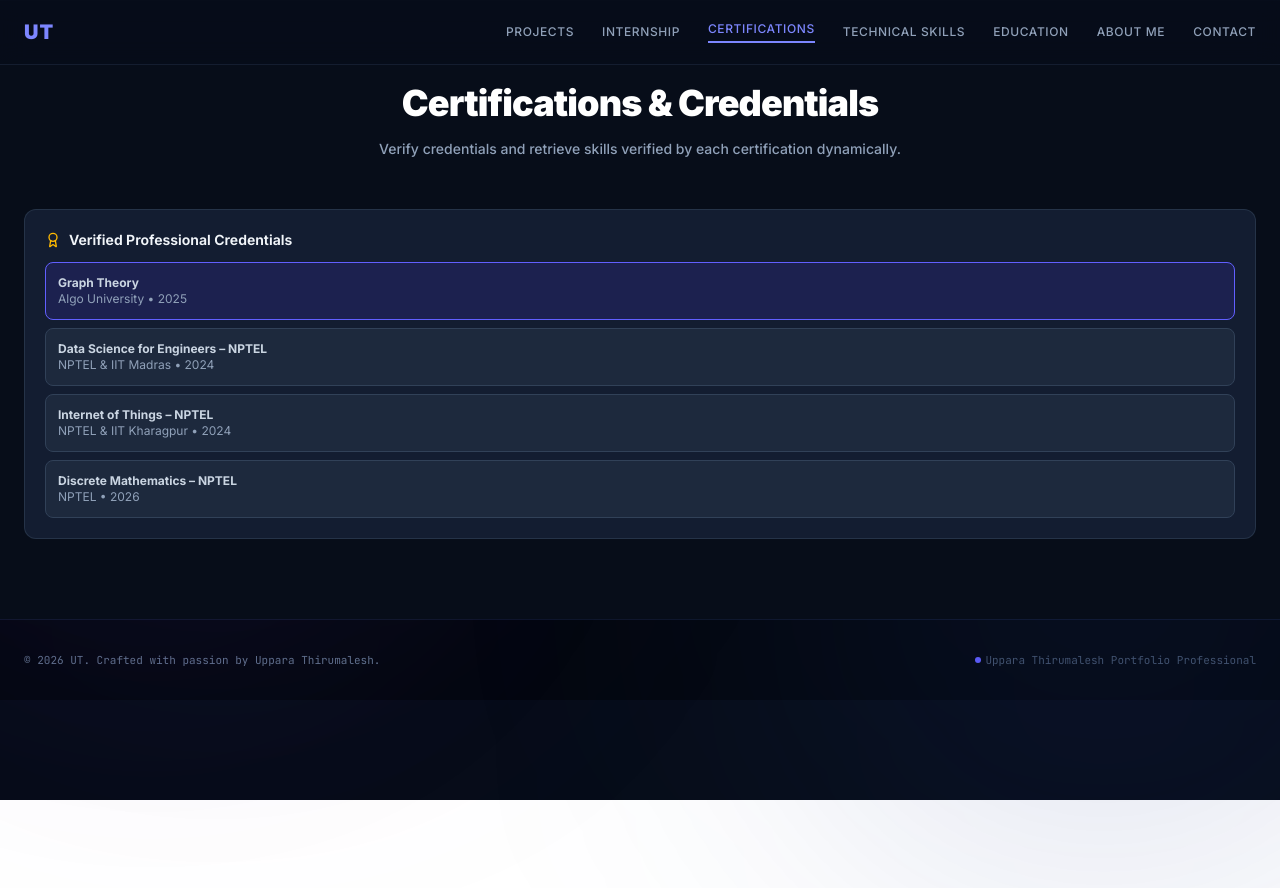
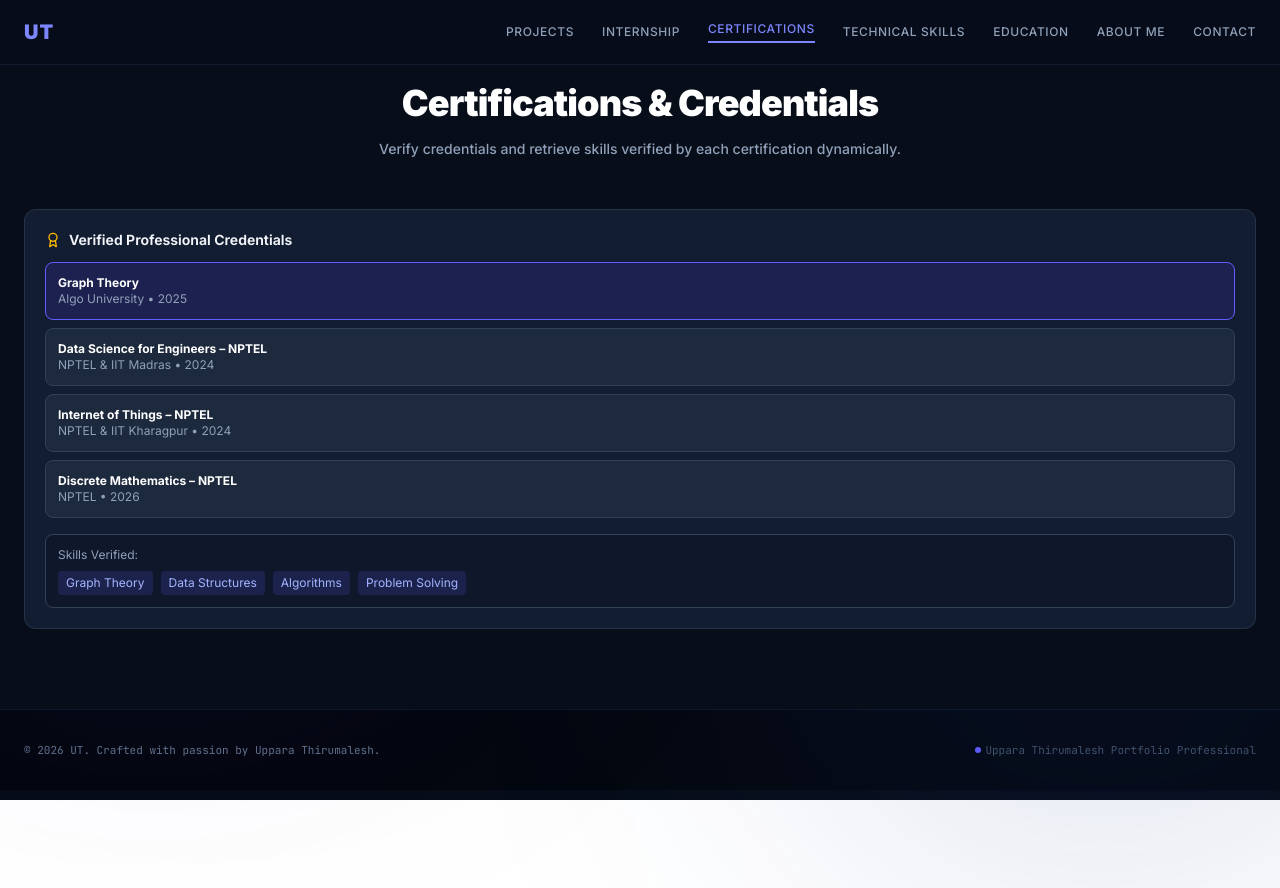
Before and after one commit to UpparaThirumalesh/portifolio, a React (Vite) app: page / in a window 1280 px wide. Both pictures are taken after a click on the button "CERTIFICATIONS". Shown: the top 888 px of the page. Built offline with nearby package versions, Linux system fonts and the light colour scheme.

Commit message:
Updated CGPA to 8.02 and fixed portfolio components

```diff
--- a/src/components/CertsSkillsEducationWidget.tsx
+++ b/src/components/CertsSkillsEducationWidget.tsx
@@ -2,11 +2,7 @@ import React, { useState } from 'react';
 import { CERTIFICATIONS, EDUCATION } from '../data';
 import {
   Award,
-  GraduationCap,
-  CheckCircle,
-  Star,
-  Sparkles,
-  BookOpen
+  GraduationCap
 } from 'lucide-react';
 
 interface CertsSkillsEducationWidgetProps {
@@ -18,7 +14,6 @@ export default function CertsSkillsEducationWidget({
 }: CertsSkillsEducationWidgetProps) {
 
   const [selectedCertId, setSelectedCertId] = useState<number>(1);
-  const [showScoreBreakdown, setShowScoreBreakdown] = useState(false);
 
   const selectedCert =
     CERTIFICATIONS.find(
@@ -27,7 +22,7 @@ export default function CertsSkillsEducationWidget({
 
   // Academic scores
   const cgpa = 8.02;
-  const cgpaInPercentage = cgpa * 10; // 80.2%
+  const cgpaInPercentage = 80.2;
 
   const intermediateScore = 98.3;
 
@@ -37,34 +32,32 @@ export default function CertsSkillsEducationWidget({
 
   return (
     <div
-      id="certs-skills-education-widget"
       className="w-full bg-[#131D31] rounded-xl border border-slate-700/60 p-5 space-y-6 text-xs text-slate-300"
     >
 
-      {/* Certification Section */}
       {(viewMode === "all" || viewMode === "certifications") && (
         <div>
 
           <h4 className="font-semibold text-slate-100 text-sm flex items-center gap-2">
-            <Award className="w-4 h-4 text-amber-400"/>
+            <Award className="w-4 h-4 text-amber-400" />
             Verified Professional Credentials
           </h4>
 
           <div className="space-y-2 mt-3">
 
-            {CERTIFICATIONS.map(cert => (
+            {CERTIFICATIONS.map((cert) => (
 
               <button
                 key={cert.id}
                 onClick={() => setSelectedCertId(cert.id)}
-                className={`w-full p-3 rounded-lg border text-left ${
+                className={`w-full p-3 rounded-lg border text-left transition-all ${
                   selectedCertId === cert.id
                     ? "bg-indigo-600/15 border-indigo-500"
                     : "bg-slate-800 border-slate-700"
                 }`}
               >
 
-                <div className="font-bold">
+                <div className="font-bold text-white">
                   {cert.title}
                 </div>
 
@@ -78,17 +71,38 @@ export default function CertsSkillsEducationWidget({
 
           </div>
 
+          <div className="mt-4 bg-slate-900 p-3 rounded-lg border border-slate-700">
+
+            <div className="text-slate-400 mb-2">
+              Skills Verified:
+            </div>
+
+            <div className="flex flex-wrap gap-2">
+
+              {selectedCert.skills.map((skill, index) => (
+
+                <span
+                  key={index}
+                  className="bg-indigo-500/15 text-indigo-300 px-2 py-1 rounded"
+                >
+                  {skill}
+                </span>
+
+              ))}
+
+            </div>
+
+          </div>
+
         </div>
       )}
-
-      {/* Education Section */}
 
       {(viewMode === "all" || viewMode === "education") && (
 
         <div className="border-t border-slate-700 pt-5">
 
           <h4 className="font-semibold text-slate-100 text-sm flex items-center gap-2">
-            <GraduationCap className="w-4 h-4 text-indigo-400"/>
+            <GraduationCap className="w-4 h-4 text-indigo-400" />
             Education Timeline
           </h4>
 
@@ -109,9 +123,11 @@ export default function CertsSkillsEducationWidget({
                   {edu.degree}
                 </p>
 
-                <p className="text-slate-400">
-                  {edu.specialization}
-                </p>
+                {edu.specialization && (
+                  <p className="text-slate-400">
+                    {edu.specialization}
+                  </p>
+                )}
 
                 <p className="text-xs text-slate-500 mt-1">
                   {edu.grade}
@@ -123,43 +139,36 @@ export default function CertsSkillsEducationWidget({
 
           </div>
 
-          {/* Academic Score */}
+          <div className="mt-5 bg-slate-900 p-4 rounded-lg border border-slate-700">
 
-          <div className="mt-5 bg-slate-900 p-4 rounded-lg">
+            <h4 className="font-bold text-white mb-4">
+              Academic Scoreboard
+            </h4>
 
-            <div className="flex justify-between">
-
+            <div className="flex justify-between mb-3">
               <span>CGPA</span>
-
               <span className="font-bold text-white">
                 {cgpa}
               </span>
-
             </div>
 
-            <div className="flex justify-between">
-
+            <div className="flex justify-between mb-3">
               <span>Equivalent %</span>
-
               <span className="font-bold text-white">
                 {cgpaInPercentage}%
               </span>
-
             </div>
 
-            <div className="flex justify-between">
-
+            <div className="flex justify-between mb-3">
               <span>Intermediate Score</span>
-
               <span className="font-bold text-white">
                 {intermediateScore}%
               </span>
-
             </div>
 
-            <div className="flex justify-between border-t border-slate-700 mt-3 pt-3">
+            <div className="flex justify-between border-t border-slate-700 pt-3">
 
-              <span className="text-indigo-400">
+              <span className="text-indigo-400 font-bold">
                 Composite Score
               </span>
 
--- a/src/components/DetectionWidget.tsx
+++ b/src/components/DetectionWidget.tsx
@@ -37,7 +37,7 @@ const TEST_ITEMS: MockItem[] = [
     category: "Hazardous Waste",
     confidence: 99.1,
     color: "from-red-500 to-rose-600",
-    icon: alertBtn => AlertTriangle
+    icon: AlertTriangle
   },
   {
     name: "Soiled Tissue / Cigarette",
@@ -47,9 +47,8 @@ const TEST_ITEMS: MockItem[] = [
     confidence: 97.5,
     color: "from-slate-500 to-gray-600",
     icon: Flame
-  },
+  }
 ];
-
 export default function DetectionWidget() {
   const [selectedItemIdx, setSelectedItemIdx] = useState(0);
   const [activeStep, setActiveStep] = useState<number>(-1);
```
